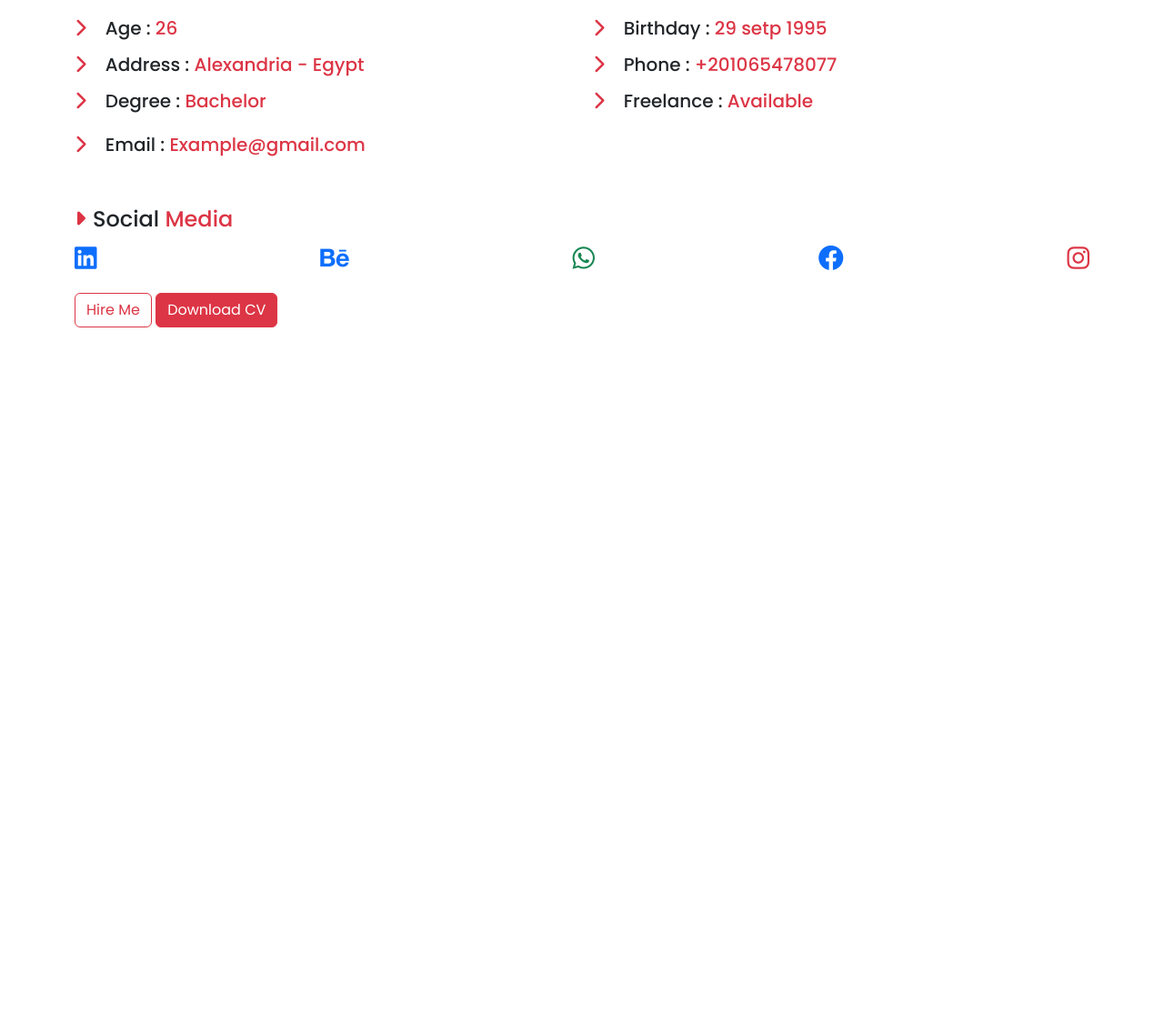
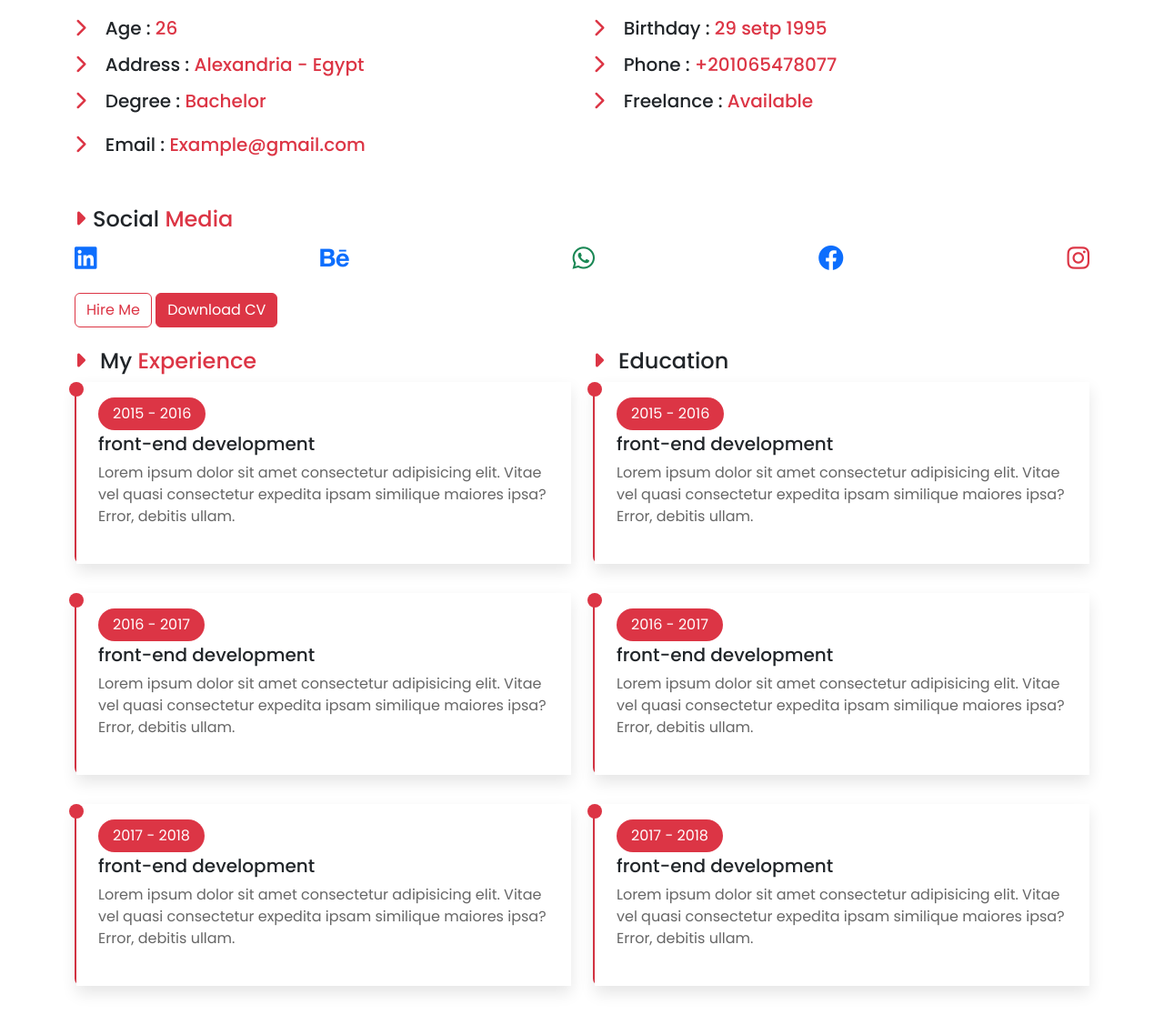
Before and after one commit to EmadSerag/amr-portfolio, a plain HTML site: page index.html in a window 1280 px wide. Shown: the part 1387-2503 px from the top of the page at 91% size. Before the commit the page ends 1747 px from the top, so only its background shows below. Drawn offline with Linux system fonts and the light colour scheme.

Commit message:
first commit

```diff
--- a/css/main.css
+++ b/css/main.css
@@ -86,3 +86,55 @@
 	width: 430px;
 	height:75vh;
 } */
+.experience .box-container{
+    display: flex;
+    flex-wrap: wrap;
+}
+
+.experience .box-container .box{
+    position: relative;
+    /* flex:1 1 33rem; */
+    border-left: .18rem solid var(--main-color);
+	margin-bottom: 2rem;
+    border-radius: .5rem;
+
+    /* padding-left: 2rem;
+    padding-right: 2rem;
+    padding-bottom: 2rem;     */
+}
+
+.experience .box-container .box::before{
+    content: '';
+    position: absolute;
+    top:0px; left:-.5rem;
+    height:1rem;
+    width:1rem;
+    border-radius: 50%;
+	border: 0px solid var(--main-color);
+    background:var(--main-color);
+}
+
+.experience .box-container .box .content{
+    background:#fff;
+    padding:1.5rem;
+    box-shadow: 0 .5rem 1rem rgba(0,0,0,.1);
+}
+
+.experience .box-container .box .content span{
+    color:#fff;
+    font-size: 1rem;
+    background:var(--main-color);
+    border-radius: 50rem;
+    padding:.4rem 1rem;
+}
+
+.experience .box-container .box .content h3{
+    font-size: 1.5rem;
+    padding:.5rem 0;
+    color:#111;
+}
+
+.experience .box-container .box .content p{
+    font-size: 1rem;
+    color:#666;
+}
--- a/index.html
+++ b/index.html
@@ -1,18 +1,26 @@
 <!DOCTYPE html>
 <html lang="en">
   <head>
-	<meta charset="UTF-8"/>
-	<meta name="viewport" content="width=device-width, initial-scale=1.0"/>
-	<link rel="stylesheet" href="./css/all.min.css"/>
-	<link rel="stylesheet" href="./css/bootstrap.min.css"/>
-	<link rel="stylesheet" href="./css/main.css"/>
+    <meta charset="UTF-8" />
+    <meta name="viewport" content="width=device-width, initial-scale=1.0" />
+    <link rel="stylesheet" href="./css/all.min.css" />
+    <link rel="stylesheet" href="./css/bootstrap.min.css" />
+    <link rel="stylesheet" href="./css/main.css" />
     <title>Amr Elsaidy | Interior Designer</title>
   </head>
   <body>
     <nav class="navbar navbar-expand-lg bg-body-tertiary">
       <div class="container">
         <a class="navbar-brand" href="#">Amr Elsaidy OR Logo</a>
-		  <span class="navbar-toggler border-0" type="button" data-bs-toggle="collapse" data-bs-target="#navbarSupportedContent" aria-controls="navbarSupportedContent" aria-expanded="false" aria-label="Toggle navigation">
+        <span
+          class="navbar-toggler border-0"
+          type="button"
+          data-bs-toggle="collapse"
+          data-bs-target="#navbarSupportedContent"
+          aria-controls="navbarSupportedContent"
+          aria-expanded="false"
+          aria-label="Toggle navigation"
+        >
           <i class="fa-solid fa-bars-staggered"></i>
         </span>
         <div class="collapse navbar-collapse" id="navbarSupportedContent">
@@ -31,74 +39,199 @@
             <li class="nav-item">
               <a class="nav-link" href="#">Contact Me</a>
             </li>
-
           </ul>
-
         </div>
       </div>
     </nav>
-	  <div class=" landing ">
-		<div class="Landing-content d-flex align-items-start flex-column justify-content-center h-100 container">
+    <div class="landing">
+      <div
+        class="Landing-content d-flex align-items-start flex-column justify-content-center h-100 container"
+      >
         <h2>Hello There</h2>
-		<h4>I'm <span class="text-danger">Amr Elsaidy</span> | Interior Designer</h4>
+        <h4>
+          I'm <span class="text-danger">Amr Elsaidy</span> | Interior Designer
+        </h4>
         <div class="">
-			<a href="#"class="btn btn-outline-danger">Before&After</a>
-			<a href="#"class="btn btn-danger">contact Me</a>
+          <a href="#" class="btn btn-outline-danger">Before&After</a>
+          <a href="#" class="btn btn-danger">contact Me</a>
         </div>
       </div>
     </div>
     <div class="about-me h-100 mt-3">
     <div class="about-content container">
         <div class="section-title">
-				<h3 class="heading-title d-flex justify-content-center text-dark">About Me</h3>
+          <h3 class="heading-title d-flex justify-content-center text-dark">
+            About Me
+          </h3>
         </div>
         <div class="row">
           <div class="col-12 col-md-12 col-lg-6">
-<img src="./assets/image/about-img.png" class=" mb-3 img-about w-75" alt="">
+            <img
+              src="./assets/image/about-img.png"
+              class="mb-3 img-about w-75"
+              alt=""
+            />
           </div>
-		<div class="col-12 col-md-12 col-lg-6 ">
-			<h4 class="text-center"> ENG - <span class="text-danger">Amr Elsaidy</span> </h4>
-			<p class="text-black-50">Lorem, ipsum dolor sit amet consectetur adipisicing elit. Saepe ullam maiores velit iure neque libero fuga, sequi dolores unde! Neque odit laborum nisi sint enim corporis nihil aliquam in perspiciatis! Lorem ipsum dolor, sit amet consectetur adipisicing elit. Repellendus neque, tempora blanditiis reiciendis, libero optio praesentium quaerat corrupti modi minus natus, deserunt iste. Maiores reprehenderit blanditiis nam voluptatem accusantium totam!</p>
-
+          <div class="col-12 col-md-12 col-lg-6">
+            <h4 class="text-center">
+              ENG - <span class="text-danger">Amr Elsaidy</span>
+            </h4>
+            <p class="text-black-50">
+              Lorem, ipsum dolor sit amet consectetur adipisicing elit. Saepe
+              ullam maiores velit iure neque libero fuga, sequi dolores unde!
+              Neque odit laborum nisi sint enim corporis nihil aliquam in
+              perspiciatis! Lorem ipsum dolor, sit amet consectetur adipisicing
+              elit. Repellendus neque, tempora blanditiis reiciendis, libero
+              optio praesentium quaerat corrupti modi minus natus, deserunt
+              iste. Maiores reprehenderit blanditiis nam voluptatem accusantium
+              totam!
+            </p>
           </div>
           <div class="personal-info">
-			<h4 class=""><i class="fa-solid fa-caret-right me-2 text-danger me-3"></i>Personal <span class="text-danger">Information</span></h4>
+            <h4 class="">
+              <i class="fa-solid fa-caret-right me-2 text-danger me-3"></i
+              >Personal <span class="text-danger">Information</span>
+            </h4>
             <div class="row">
-				<div class="col-12 col-md-12 col-lg-6 ">
-					<h5 class="mt-3"> <i class="fa-solid fa-chevron-right text-danger me-3"></i> Age : <span class="text-danger">26</span></h5>
-					<h5 class="mt-3"> <i class="fa-solid fa-chevron-right text-danger me-3"></i>
-						Address : <span class="text-danger">Alexandria - Egypt</span></h5>
+              <div class="col-12 col-md-12 col-lg-6">
+                <h5 class="mt-3">
+                  <i class="fa-solid fa-chevron-right text-danger me-3"></i> Age
+                  : <span class="text-danger">26</span>
+                </h5>
+                <h5 class="mt-3">
+                  <i class="fa-solid fa-chevron-right text-danger me-3"></i>
+                  Address : <span class="text-danger">Alexandria - Egypt</span>
+                </h5>
 
-						<h5 class="mt-3"> <i class="fa-solid fa-chevron-right text-danger me-3"></i> Degree : <span class="text-danger">Bachelor</span></h5>
-
+                <h5 class="mt-3">
+                  <i class="fa-solid fa-chevron-right text-danger me-3"></i>
+                  Degree : <span class="text-danger">Bachelor</span>
+                </h5>
               </div>
-				<div class="col-12 col-md-12 col-lg-6 ">
-					<h5 class="mt-3"> <i class="fa-solid fa-chevron-right text-danger me-3"></i> Birthday : <span class="text-danger">29 setp 1995  </span></h5>
-					<h5 class="mt-3"> <i class="fa-solid fa-chevron-right text-danger me-3"></i> Phone : <span class="text-danger">+201065478077</span></h5>
-					<h5 class="mt-3"> <i class="fa-solid fa-chevron-right text-danger me-3"></i> Freelance : <span class="text-danger">Available</span></h5>
-
+              <div class="col-12 col-md-12 col-lg-6">
+                <h5 class="mt-3">
+                  <i class="fa-solid fa-chevron-right text-danger me-3"></i>
+                  Birthday : <span class="text-danger">29 setp 1995 </span>
+                </h5>
+                <h5 class="mt-3">
+                  <i class="fa-solid fa-chevron-right text-danger me-3"></i>
+                  Phone : <span class="text-danger">+201065478077</span>
+                </h5>
+                <h5 class="mt-3">
+                  <i class="fa-solid fa-chevron-right text-danger me-3"></i>
+                  Freelance : <span class="text-danger">Available</span>
+                </h5>
               </div>
-				<h5 class="mt-3"> <i class="fa-solid fa-chevron-right text-danger me-3"></i> Email : <span class="text-danger">Example@gmail.com</span></h5>
-
+              <h5 class="mt-3">
+                <i class="fa-solid fa-chevron-right text-danger me-3"></i> Email
+                : <span class="text-danger">Example@gmail.com</span>
+              </h5>
             </div>
           </div>
-		<div class="social-media mt-5 ">
-<h4 class="Social Media mb-2"><i class="fa-solid fa-caret-right text-danger me-2"></i>Social<span class="text-danger"> Media</span></h4>
+          <div class="social-media mt-5">
+            <h4 class="Social Media mb-2">
+              <i class="fa-solid fa-caret-right text-danger me-2"></i
+              >Social<span class="text-danger"> Media</span>
+            </h4>
             <div class="d-flex justify-content-between align-items-center fs-3">
-<a target="_blank" href="https://www.linkedin.com"><i class="fa-brands fa-linkedin" ></i></a>
-<a target="_blank" href="https://www.behance.net/amrelsaide"><i class="fa-brands fa-behance"></i></a>
-<a target="_blank" href="https://api.whatsapp.com/send/?phone=%2B201065478077"><i class="fa-brands fa-whatsapp text-success" ></i></a>
-<a target="_blank" href="https://www.facebook.com/Amr.Elsaide"><i class="fa-brands fa-facebook" ></i></a>
-<a target="_blank" href="https://www.instagram.com/amr_elsaide/"><i class="fa-brands fa-instagram text-danger" ></i></a>
+              <a target="_blank" href="https://www.linkedin.com"
+                ><i class="fa-brands fa-linkedin"></i
+              ></a>
+              <a target="_blank" href="https://www.behance.net/amrelsaide"
+                ><i class="fa-brands fa-behance"></i
+              ></a>
+              <a
+                target="_blank"
+                href="https://api.whatsapp.com/send/?phone=%2B201065478077"
+                ><i class="fa-brands fa-whatsapp text-success"></i
+              ></a>
+              <a target="_blank" href="https://www.facebook.com/Amr.Elsaide"
+                ><i class="fa-brands fa-facebook"></i
+              ></a>
+              <a target="_blank" href="https://www.instagram.com/amr_elsaide/"
+                ><i class="fa-brands fa-instagram text-danger"></i
+              ></a>
             </div>
           </div>
           <div class="mt-3">
-			<a href="#"class="btn btn-outline-danger">Hire Me</a>
-			<a href="./assets/مشاريع التخرج.pdf" class="btn btn-danger">Download CV</a>
+            <a href="#" class="btn btn-outline-danger">Hire Me</a>
+            <a href="./assets/مشاريع التخرج.pdf" class="btn btn-danger"
+              >Download CV</a
+            >
+          </div>
+        </div>
+		<div class="row">
+			<div class="experience col-12 col-md-12 col-lg-6" id="experience">
+				<h4 class="">
+					<i class="fa-solid fa-caret-right me-2 text-danger mt-4 me-3"></i
+					>My <span class="text-danger">Experience</span>
+				  </h4>
+
+
+				<div class="box-container">
+
+					<div class="box">
+						<div class="content">
+							<span> 2015 - 2016 </span>
+							<h5 class="mt-2 ">front-end development</h5>
+							<p>Lorem ipsum dolor sit amet consectetur adipisicing elit. Vitae vel quasi consectetur expedita ipsam similique maiores ipsa? Error, debitis ullam.</p>
+						</div>
+					</div>
+
+					<div class="box">
+						<div class="content">
+							<span> 2016 - 2017 </span>
+							<h5 class="mt-2 ">front-end development</h5>
+							<p>Lorem ipsum dolor sit amet consectetur adipisicing elit. Vitae vel quasi consectetur expedita ipsam similique maiores ipsa? Error, debitis ullam.</p>
+						</div>
+					</div>
+
+					<div class="box">
+						<div class="content">
+							<span> 2017 - 2018 </span>
+							<h5 class="mt-2 ">front-end development</h5>
+							<p>Lorem ipsum dolor sit amet consectetur adipisicing elit. Vitae vel quasi consectetur expedita ipsam similique maiores ipsa? Error, debitis ullam.</p>
 						</div>
 					</div>
 				</div>
 		</div>
+		<div class="experience col-12 col-md-12 col-lg-6" id="experience">
+			<h4 class="">
+				<i class="fa-solid fa-caret-right me-2 text-danger mt-4 me-3"></i
+				>Education
+			  </h4>
+
+
+			<div class="box-container">
+
+				<div class="box">
+					<div class="content">
+						<span> 2015 - 2016 </span>
+						<h5 class="mt-2 ">front-end development</h5>
+						<p>Lorem ipsum dolor sit amet consectetur adipisicing elit. Vitae vel quasi consectetur expedita ipsam similique maiores ipsa? Error, debitis ullam.</p>
+					</div>
+				</div>
+
+				<div class="box">
+					<div class="content">
+						<span> 2016 - 2017 </span>
+						<h5 class="mt-2 ">front-end development</h5>
+						<p>Lorem ipsum dolor sit amet consectetur adipisicing elit. Vitae vel quasi consectetur expedita ipsam similique maiores ipsa? Error, debitis ullam.</p>
+					</div>
+				</div>
+
+				<div class="box">
+					<div class="content">
+						<span> 2017 - 2018 </span>
+						<h5 class="mt-2 ">front-end development</h5>
+						<p>Lorem ipsum dolor sit amet consectetur adipisicing elit. Vitae vel quasi consectetur expedita ipsam similique maiores ipsa? Error, debitis ullam.</p>
+					</div>
+				</div>
+			</div>
+	</div>
+    	</div>
+    </div>
+
     <script src="./js/bootstrap.bundle.min.js"></script>
   </body>
 </html>
```
Lines whose indentation alone changed are shown as unchanged.
